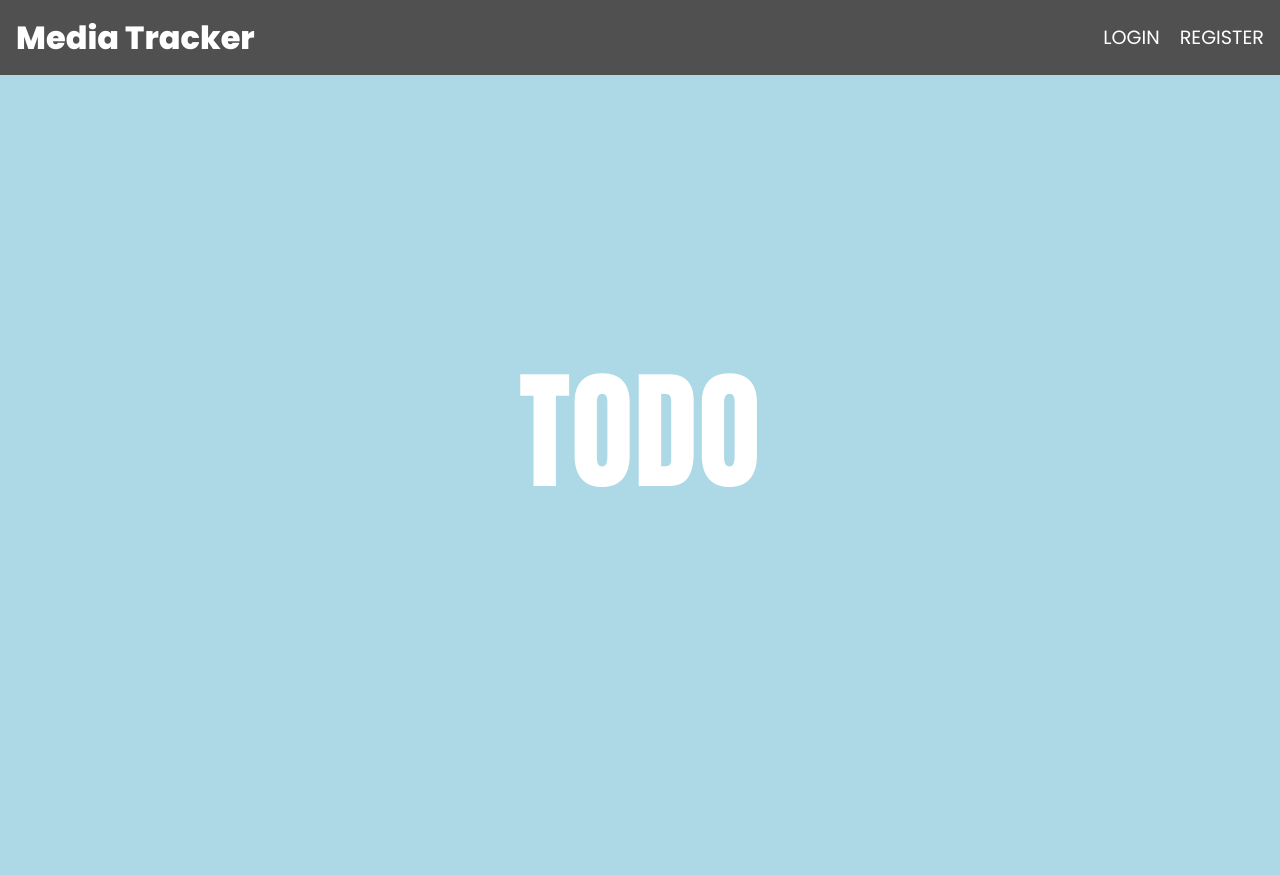
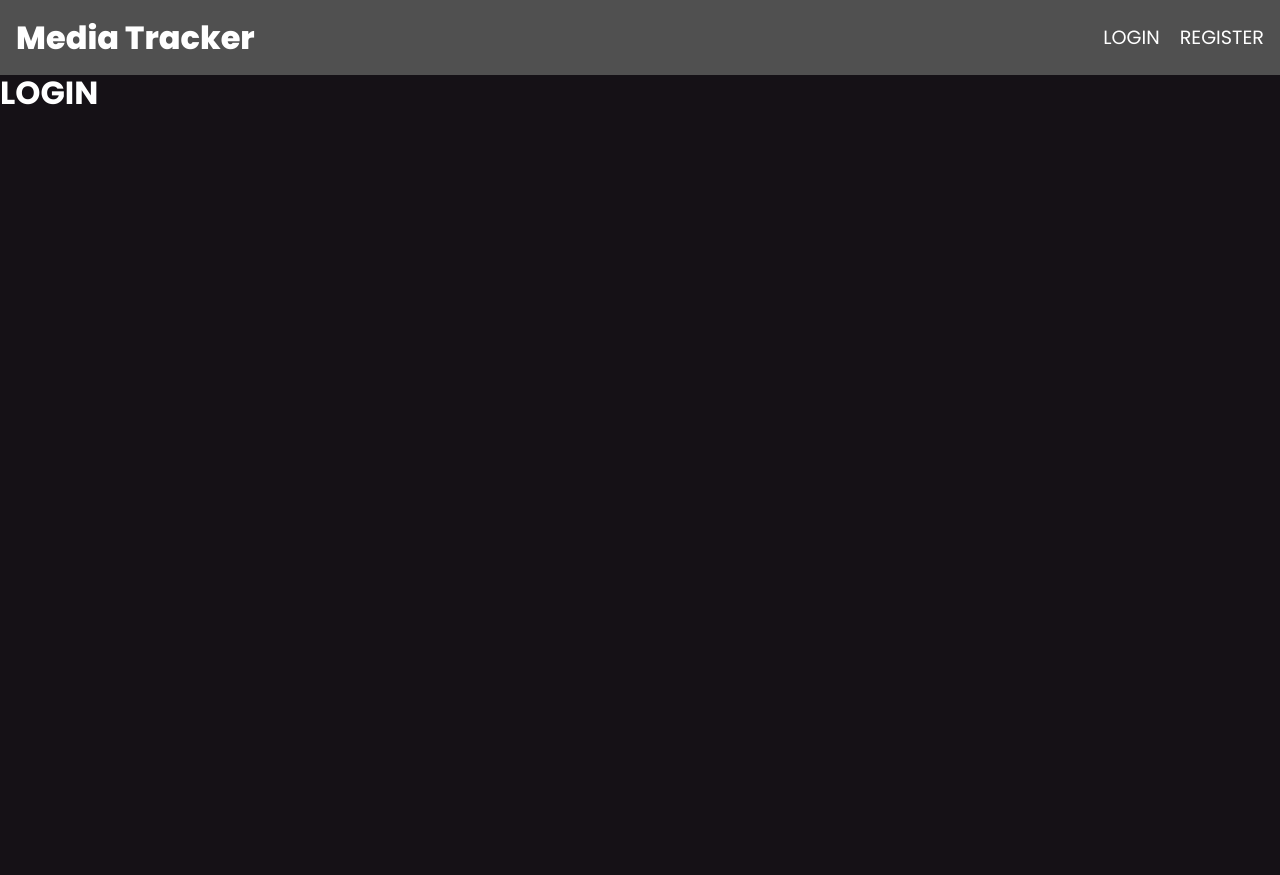
Before and after one commit to amir-kedis/media-tracker, a Flask app: page /login in a window 1280 px wide. After the commit the page ends 105 px from the top, so only its background shows below. Run offline with Flask 2, Linux system fonts and the light colour scheme; some libraries are stand-ins or nearby versions.

Commit message:
setup login route

```diff
--- a/app.py
+++ b/app.py
@@ -1,4 +1,9 @@
+# ----------------------------------
+# ------: import libs and functions
+# ----------------------------------
+
 # import libs
+from crypt import methods
 import os
 from flask import Flask, render_template, session, request, redirect, jsonify
 from flask_session import Session
@@ -6,6 +11,10 @@
 from tempfile import mkdtemp
 from werkzeug.security import check_password_hash, generate_password_hash
 from functools import wraps
+
+# ----------------------------------
+# ------: configurations
+# ----------------------------------
 
 # init main app
 app = Flask(__name__)
@@ -30,6 +39,10 @@
 # connect media database
 db = SQL("sqlite:///media.db")
 
+# ----------------------------------
+# ------: Helper functions
+# ----------------------------------
+
 # error page
 def apology(message, code=400):
     return render_template("error.html", code=code, msg=message)
@@ -45,6 +58,10 @@
         return f(*args, **kwargs)
     return decorated_function
 
+# ----------------------------------
+# ------: Routes
+# ----------------------------------
+
 # index route
 @app.route("/")
 @login_required
@@ -57,9 +74,20 @@
     return render_template("TODO.html")
 
 # login route
-@app.route("/login")
+@app.route("/login", methods=["GET", "POST"])
 def login():
-    return render_template("TODO.html")
+    """Log user in"""
+
+    # Forget any user_id
+    session.clear()
+
+    # User reached route via GET (as by clicking a link or via redirect)
+    if request.method == "GET":
+        return render_template("login.html")
+
+    # User reached route via POST (as by submitting a form via POST)
+    else:
+        return render_template("TODO.html")
 
 # logout route
 @app.route("/logout")
--- a/templates/error.html
+++ b/templates/error.html
@@ -1,5 +1,5 @@
 {% extends "layout.html" %}
-{% block title %} TODO {% endblock %}
+{% block title %} ERROR {% endblock %}
 {% block body %}
 <div class="error">
     <div class="error__code">
--- /dev/null
+++ b/templates/login.html
@@ -0,0 +1,7 @@
+{% extends "layout.html" %}
+{% block title %} Login {% endblock %}
+{% block body %}
+<div class="login">
+    <h1 class="login__heading">LOGIN</h1>
+</div>
+{% endblock %}
```
Also changed, not shown: README.md.
